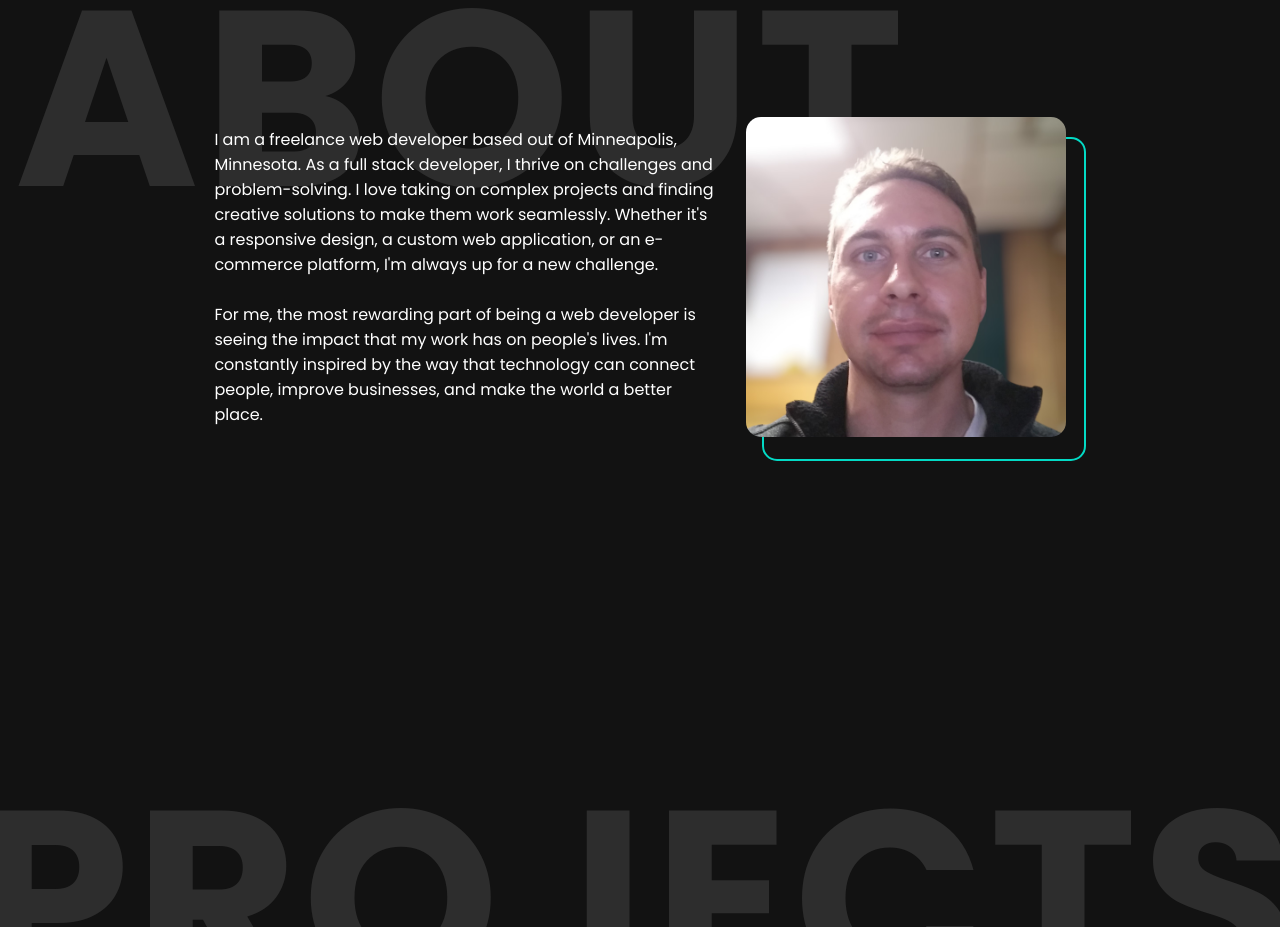
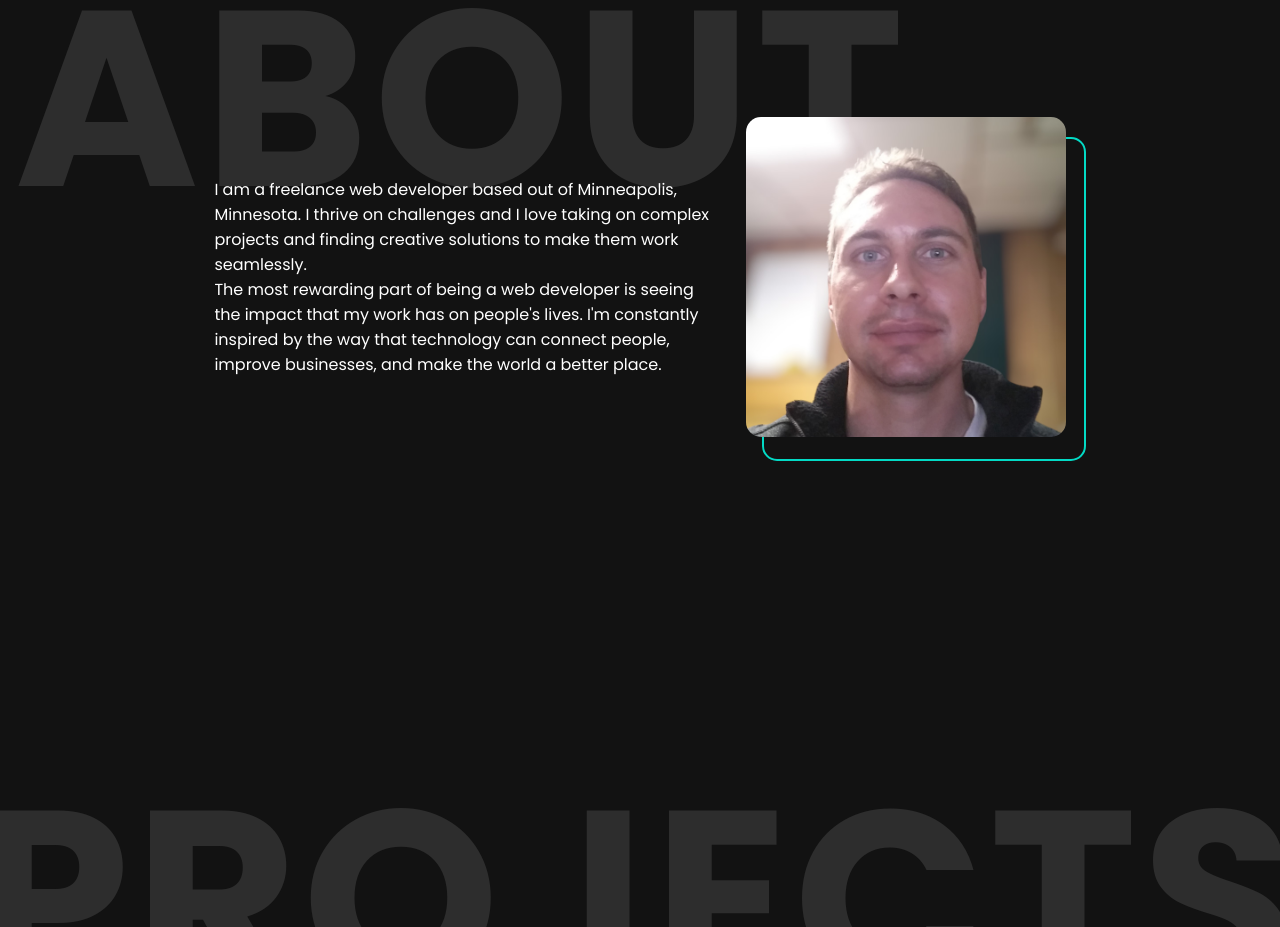
Before and after one commit to BenWueb/portfolio, a React (Vite) app: page / in a window 1280 px wide. Shown: the part 1960-2887 px from the top of the page. Built offline with nearby package versions, Linux system fonts and the light colour scheme.

Commit message:
updated about text

```diff
--- a/src/components/About.jsx
+++ b/src/components/About.jsx
@@ -2,22 +2,18 @@ import about from "../assets/1203141756-PhotoRoom_edited.jpg";
 
 function About() {
   return (
-    // <div className="about-me">
     <section className="about-me" id="about">
       <h2 className="heading about-section-header">About</h2>
       <div className="about-me-container">
         <div className="about-text-container">
           <p>
             I am a freelance web developer based out of Minneapolis, Minnesota.
-            As a full stack developer, I thrive on challenges and
-            problem-solving. I love taking on complex projects and finding
-            creative solutions to make them work seamlessly. Whether it's a
-            responsive design, a custom web application, or an e-commerce
-            platform, I'm always up for a new challenge. <br /> <br />
-            For me, the most rewarding part of being a web developer is seeing
-            the impact that my work has on people's lives. I'm constantly
-            inspired by the way that technology can connect people, improve
-            businesses, and make the world a better place.
+            I thrive on challenges and I love taking on complex projects and
+            finding creative solutions to make them work seamlessly. <br />
+            The most rewarding part of being a web developer is seeing the
+            impact that my work has on people's lives. I'm constantly inspired
+            by the way that technology can connect people, improve businesses,
+            and make the world a better place.
           </p>
         </div>
         <div className="about-image">
@@ -25,7 +21,6 @@ function About() {
         </div>
       </div>
     </section>
-    // </div>
   );
 }
 export default About;
```
